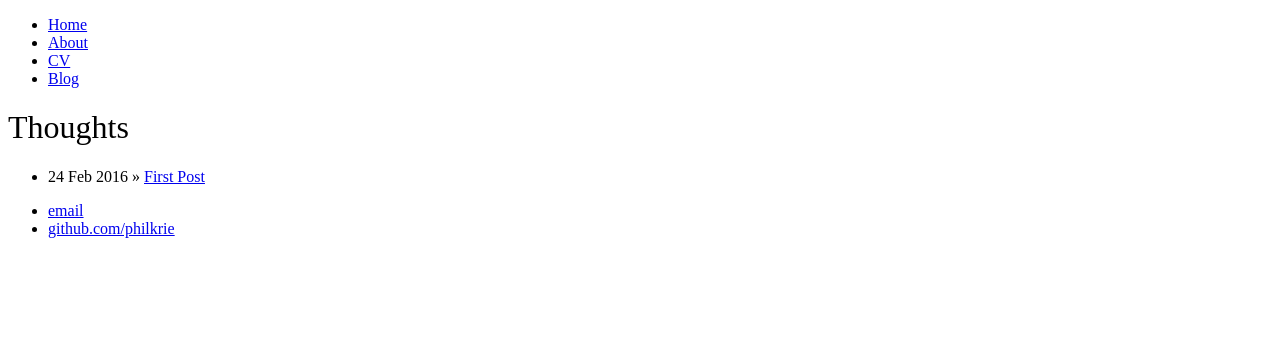
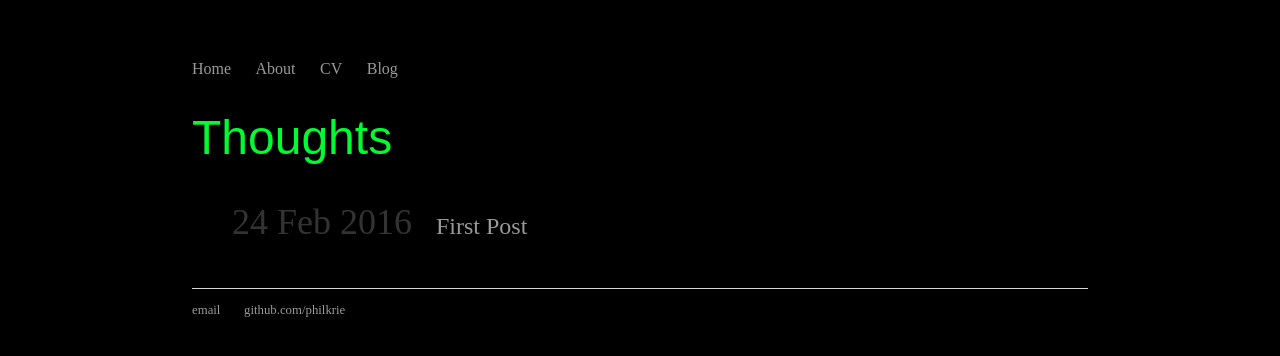
Before and after one commit to philkrie/old_site, a Jekyll site: the page built from blog/index.html, in a window 1280 px wide. Shown: the top 356 px of the page. Built offline with Jekyll 4.4.1, drawn with Linux system fonts in a browser that asks for light colours; some web fonts are replaced.

Commit message:
continued CSS finagiling

```diff
--- a/blog/_layouts/default.html
+++ b/blog/_layouts/default.html
@@ -3,7 +3,7 @@
         <head>
             <title>{{ page.title }}</title>
             <!-- link to main stylesheet -->
-            <link rel="stylesheet" type="text/css" href="/css/blog_style.css">
+            <link rel="stylesheet" type="text/css" href="css/blog_style.css">
         </head>
         <body>
             <nav>
--- a/blog/css/blog_style.css
+++ b/blog/css/blog_style.css
@@ -1,3 +1,78 @@
+body {
+    margin: 60px auto;
+    width: 70%;
+    background: black;
+}
+nav ul, footer ul {
+    font-family:'Helvetica', 'Arial', 'Sans-Serif';
+    padding: 0px;
+    list-style: none;
+    font-weight: bold;
+}
+nav ul li, footer ul li {
+    display: inline;
+    margin-right: 20px;
+}
+a {
+    text-decoration: none;
+    color: #999;
+}
+a:hover {
+    text-decoration: underline;
+}
+
+.typer{
+    display: inline;
+}
+
+.typed-cursor{
+    opacity: 1;
+    -webkit-animation: blink 1.4s infinite;
+    -moz-animation: blink 1.4s infinite;
+    animation: blink 1.4s infinite;
+    position: relative;
+    top: -5px;
+}
+@keyframes blink{
+    0% { opacity:1; }
+    50% { opacity:0; }
+    100% { opacity:1; }
+}
+@-webkit-keyframes blink{
+    0% { opacity:1; }
+    50% { opacity:0; }
+    100% { opacity:1; }
+}
+@-moz-keyframes blink{
+    0% { opacity:1; }
+    50% { opacity:0; }
+    100% { opacity:1; }
+}
+
+h1 {
+    font-size: 3em;
+    font-family:'Inconsolata', 'Arial', 'Sans-Serif';
+    color: #00FB30;
+}
+p, span {
+    font-size: 1.5em;
+    line-height: 1.4em;
+    color: #333;
+}
+footer {
+    border-top: 1px solid #d5d5d5;
+    font-size: .8em;
+}
+
+ul.posts {
+    margin: 20px auto 40px;
+    font-size: 1.5em;
+}
+
+ul.posts li {
+    list-style: none;
+}
+
 @font-face {
   font-family: 'Inconsolata';
   font-style: normal;
```
